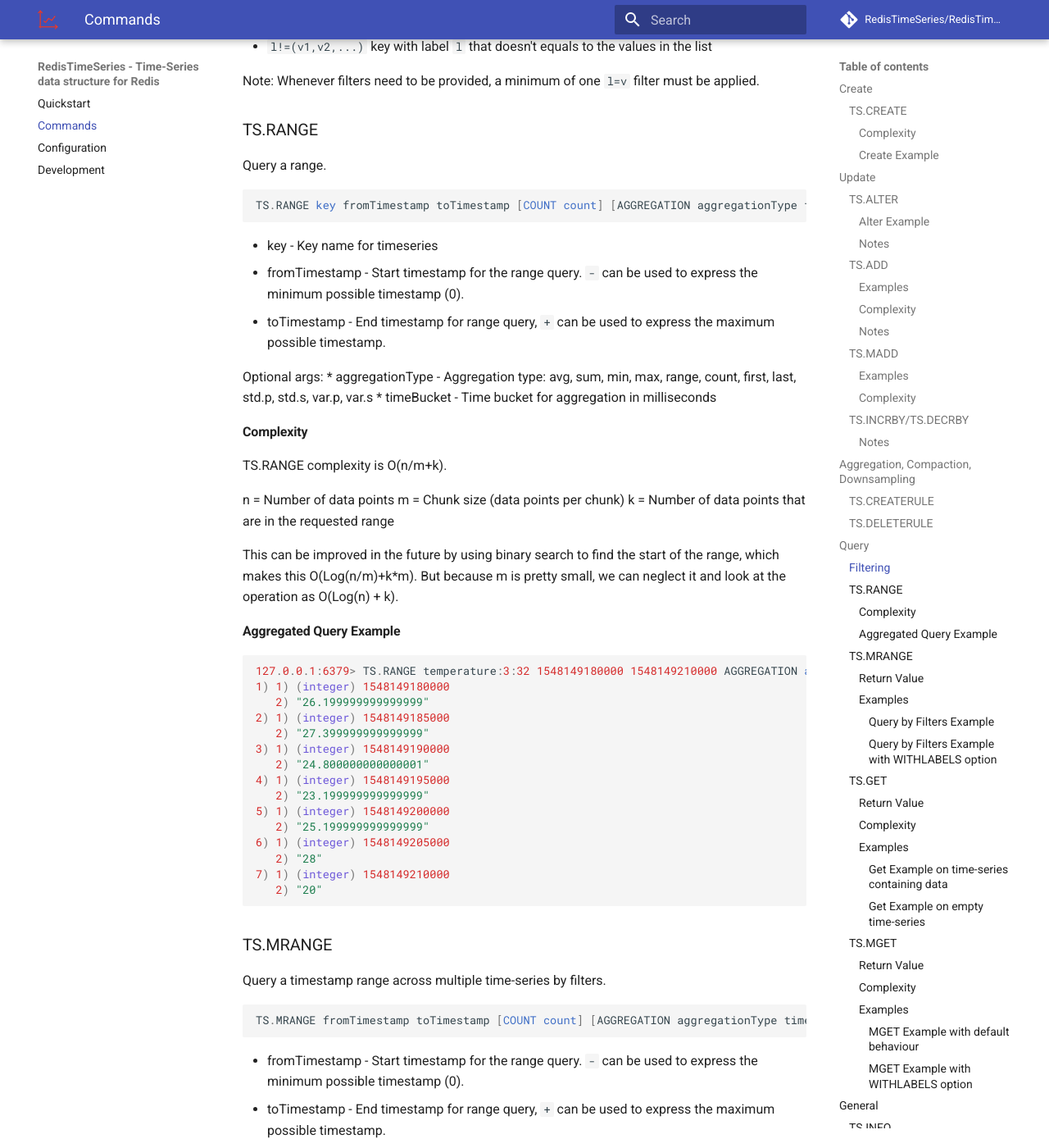
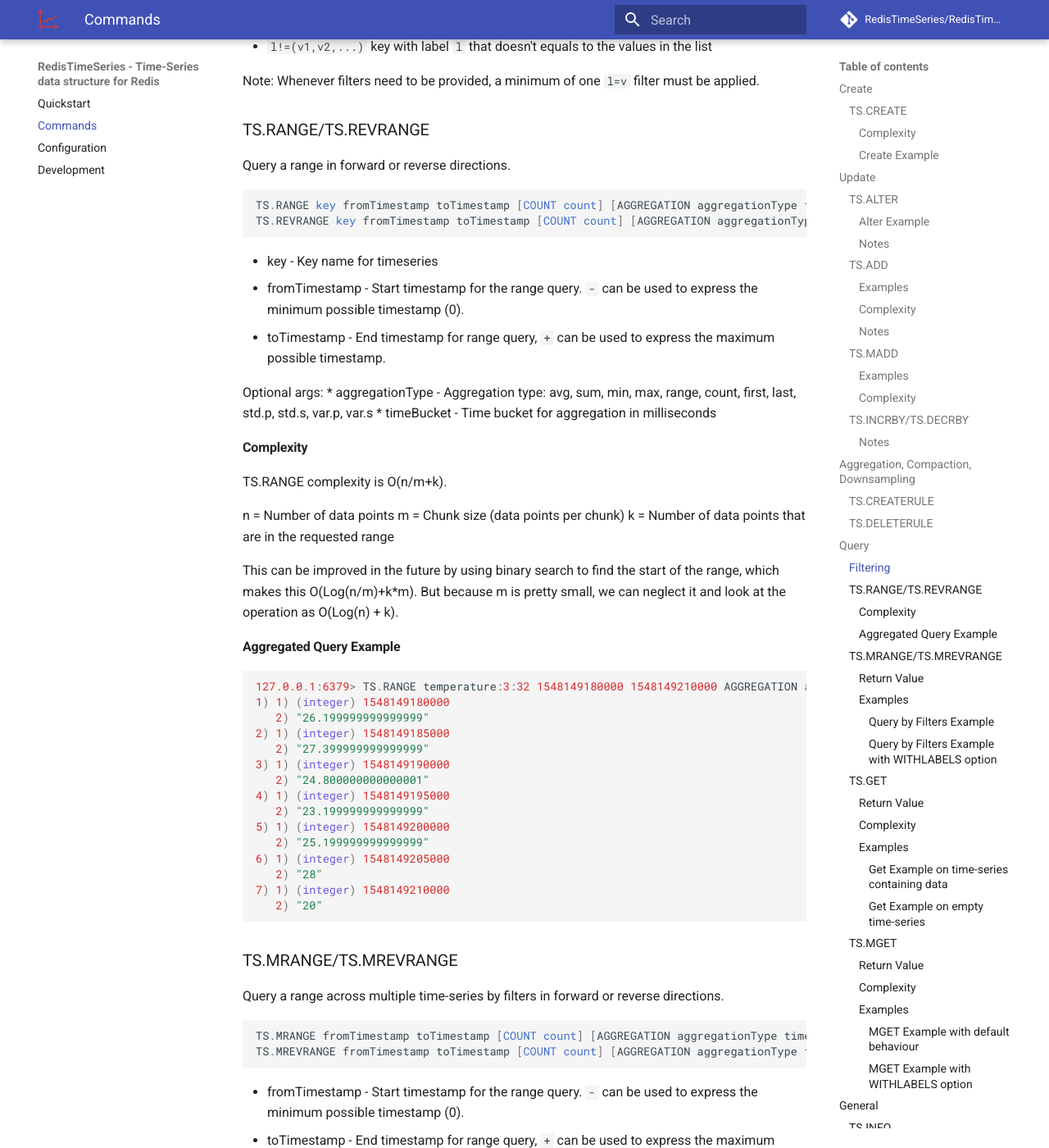
Before and after one commit to RedisTimeSeries/RedisTimeSeries, an MkDocs documentation site: the page built from docs/commands.md, in a window 1280 px wide and 1400 px high, scrolled down 4949 px. Shown: the whole window at 82% size. Built offline with MkDocs 1.6.1 and Material for MkDocs 9.7.7, drawn with Linux system fonts in a browser that asks for light colours; comment, search, counter and statistics services are not loaded.

Commit message:
revrange docs

````diff
--- a/docs/commands.md
+++ b/docs/commands.md
@@ -203,12 +203,13 @@
 
 Note: Whenever filters need to be provided, a minimum of one `l=v` filter must be applied.
 
-### TS.RANGE
+### TS.RANGE/TS.REVRANGE
 
-Query a range.
+Query a range in forward or reverse directions.
 
 ```sql
 TS.RANGE key fromTimestamp toTimestamp [COUNT count] [AGGREGATION aggregationType timeBucket]
+TS.REVRANGE key fromTimestamp toTimestamp [COUNT count] [AGGREGATION aggregationType timeBucket]
 ```
 
 - key - Key name for timeseries
@@ -250,12 +251,13 @@
    2) "20"
 ```
 
-### TS.MRANGE
+### TS.MRANGE/TS.MREVRANGE
 
-Query a timestamp range across multiple time-series by filters.
+Query a range across multiple time-series by filters in forward or reverse directions.
 
 ```sql
 TS.MRANGE fromTimestamp toTimestamp [COUNT count] [AGGREGATION aggregationType timeBucket] [WITHLABELS] FILTER filter..
+TS.MREVRANGE fromTimestamp toTimestamp [COUNT count] [AGGREGATION aggregationType timeBucket] [WITHLABELS] FILTER filter..
 ```
 
 * fromTimestamp - Start timestamp for the range query. `-` can be used to express the minimum possible timestamp (0).
````
